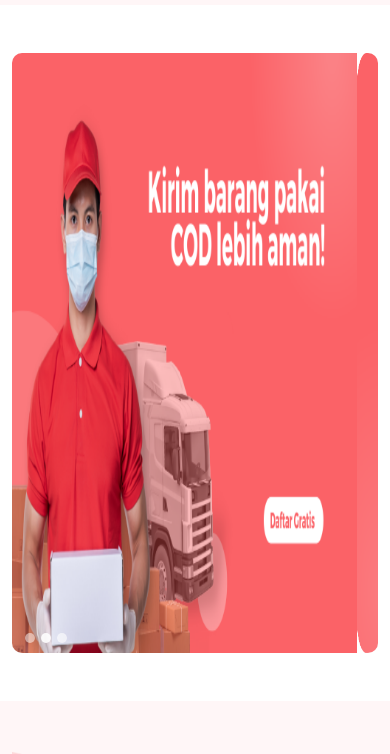
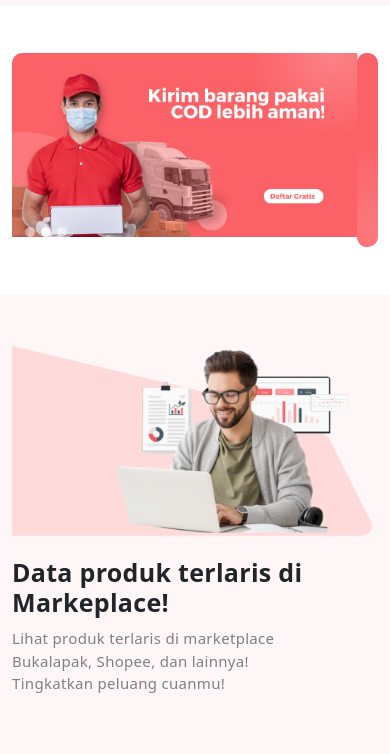
Before and after one commit to IJlnflhbrzDev/landing-lareesv1, a plain HTML site: page index.html in a window 390 px wide. Shown: the part 61-815 px from the top of the page. Drawn offline with nearby package versions, Linux system fonts and the light colour scheme.

Commit message:
+[UPDATE] BANNER SECTION

```diff
--- a/style.scss
+++ b/style.scss
@@ -251,6 +251,10 @@ body {
 
 @media (max-width: 820px) {
 
+     .Lbanner-section .carousel .carousel-inner img {
+          height: auto !important;
+     }
+
      .Lcontent-section1 .Lcontent-1 {
           width: 100%;
           margin-top: 20px;
@@ -258,6 +262,8 @@ body {
 }
 
 @media (max-width: 552px) {
+
+
      .Lnavbar-section .nav-item .nav-link {
           font-size: 15px;
 
```
Also changed, not shown: style.css, 1 other file.
